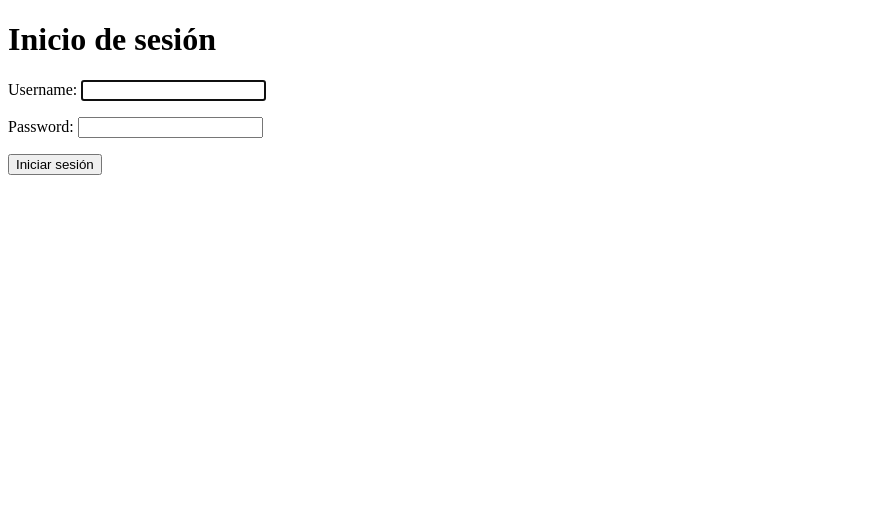
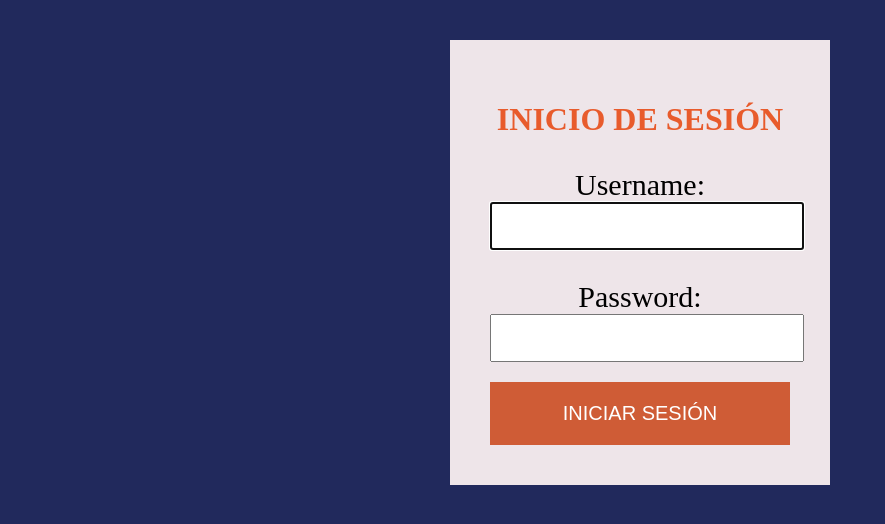
Before and after one commit to cristianS97/Modelo-ML-Django-Clasificacion, a Django app: page /login/ in a window 1280 px wide. Shown: the top 524 px of the page, without its empty margins (0-885 px from the left). Run offline with Django 3.2, Linux system fonts and the light colour scheme; parts of the project's set-up code (start-up, migrations or seed data) failed here and were passed over.

Commit message:
Creación demenu y estilos
Se agregan estilos y un menú al sitio

```diff
--- a/prediction/prediction/settings.py
+++ b/prediction/prediction/settings.py
@@ -122,3 +122,7 @@ USE_TZ = True
 # https://docs.djangoproject.com/en/2.1/howto/static-files/
 
 STATIC_URL = '/static/'
+
+STATICFILES_DIRS = [
+    os.path.join(BASE_DIR, 'static')
+]
--- /dev/null
+++ b/prediction/static/css/styles.css
@@ -0,0 +1,105 @@
+body {
+    background: #21295c;
+}
+.container {
+    width: 300px;
+    margin: auto;
+    margin-top: 40px;
+    background: #eee5e9;
+    padding: 40px;
+}
+.container_width {
+    width: 90%;
+    height: 80vh;
+}
+hr {
+    height: 2px;
+    background: #e85b2c;
+    border: none;
+}
+h1, h2 {
+    text-align: center;
+    color: #e85b2c;
+    text-transform: uppercase;
+}
+form p {
+    text-align: center;
+    margin-bottom: 20px;
+    font-size: 30px;
+}
+form p input[type="text"],
+form p input[type="password"],
+form p input[type="number"] {
+    display: block;
+    width: 100%;
+    padding: 5px;
+    font-size: 30px;
+}
+form .btn {
+    width: 100%;
+    background: #cf5c36;
+    color: #fff;
+    border: none;
+    cursor: pointer;
+    font-size: 20px;
+    text-transform: uppercase;
+    text-align: center;
+    padding: 20px;
+    display: inline-block;
+    text-decoration: none;
+}
+form .btn:hover {
+    background: #e85b2c;
+}
+.error {
+    text-transform: uppercase;
+    text-align: center;
+    color: rgb(255, 0, 0)
+}
+table {
+    width: 100%;
+    background-color: #ff33cc;
+    border-collapse: collapse;
+    text-align: center;
+}
+thead {
+    background: #e85b2c;
+    text-transform: uppercase;
+}
+tbody tr:nth-child(odd) {
+    background-color: #4f5fc9;
+}
+tbody tr:nth-child(even) {
+    background-color: #202a6b;
+}
+tbody tr {
+    background-image: url(noise.png);
+}
+td {
+    border-style: none;
+    padding: 10px;
+    color: #fff;
+}
+.pagination {
+    width: 70%;
+    margin: 0 auto;
+    display: flex;
+    justify-content: space-around;
+    margin-top: 10px;
+    text-transform: uppercase;
+}
+.links {
+    display: flex;
+    justify-content: space-around;
+}
+.link {
+    text-transform: uppercase;
+}
+.pagination a, .link {
+    text-decoration: none;
+    color: #cf5c36;
+    font-weight: bolder;
+}
+.pagination a:hover, .link:hover {
+    color: #e85b2c;
+}
--- a/prediction/templates/base.html
+++ b/prediction/templates/base.html
@@ -1,11 +1,19 @@
+{% load static %}
 <!DOCTYPE html>
 <html lang="en">
 <head>
     <meta charset="UTF-8">
     <meta name="viewport" content="width=device-width, initial-scale=1.0">
     <title>Document</title>
+    <link rel="stylesheet" href="{% static 'css/styles.css' %}">
 </head>
 <body>
-    {% block content %}{% endblock content %}
+    {% if '/data/' in request.get_full_path %}
+        <div class="container container_width">
+    {% else %}
+        <div class="container">
+    {% endif %}
+        {% block content %}{% endblock content %}
+    </div>
 </body>
 </html>
--- a/prediction/templates/login.html
+++ b/prediction/templates/login.html
@@ -6,10 +6,10 @@
     <form action="{% url 'check' %}" method="POST">{% csrf_token %}
         {{ form.as_p }}
 
-        <input type="submit" value="Iniciar sesión">
+        <input type="submit" value="Iniciar sesión" class="btn">
     </form>
 
     {% if error %}
-        <p>Las credenciales no son las correctas</p>
+        <p class="error">Las credenciales no son las correctas</p>
     {% endif %}
 {% endblock %}
```
Also changed, not shown: prediction/templates/datos.html (+6 -5 lines), prediction/templates/index.html (+6 -4 lines), prediction/templates/result.html (+5 -3 lines), prediction/db.sqlite3.
